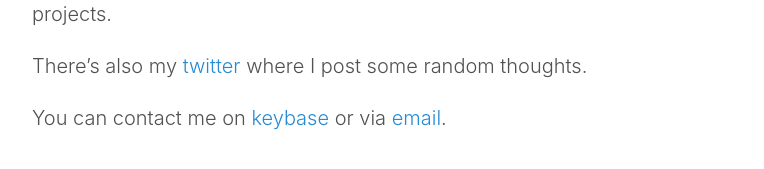
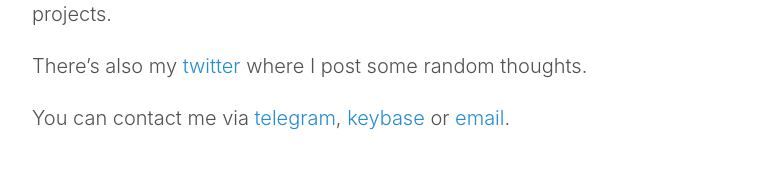
Before and after one commit to arturtamborski/arturtamborski.github.io, a Jekyll site: the page built from _pages/about.md, in a window 1280 px wide. Shown: the part 706-875 px from the top of the page, without its empty margins (248-1012 px from the left). Built offline with Jekyll 4.4.1, drawn with Linux system fonts in a browser that asks for light colours; comment, search, counter and statistics services are not loaded.

Commit message:
add telegram

```diff
--- a/_pages/about.md
+++ b/_pages/about.md
@@ -17,4 +17,4 @@ You can find me on [linkedin](https://www.linkedin.com/in/arturtamborski) and [g
 
 There's also my [twitter](https://twitter.com/arturtamborski) where I post some random thoughts.
 
-You can contact me on [keybase](https://keybase.io/arturtamborski) or via [email](mailto:tamborskiartur@gmail.com).
+You can contact me via [telegram](https://telegram.me/arturtamborski), [keybase](https://keybase.io/arturtamborski) or [email](mailto:tamborskiartur@gmail.com).
```
